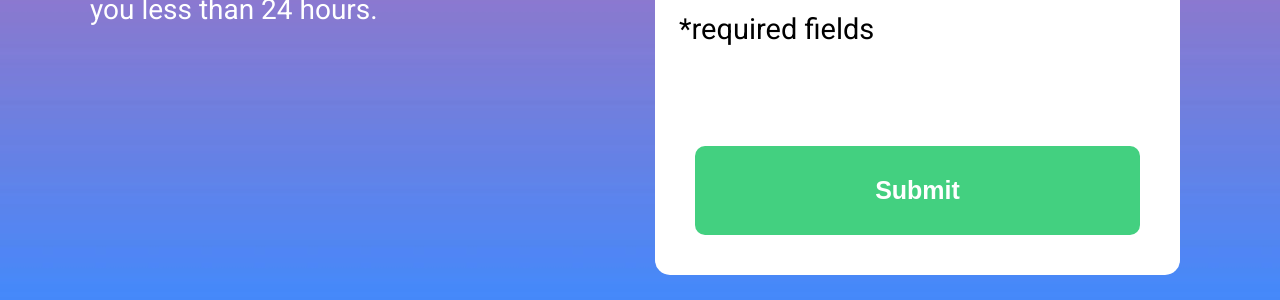
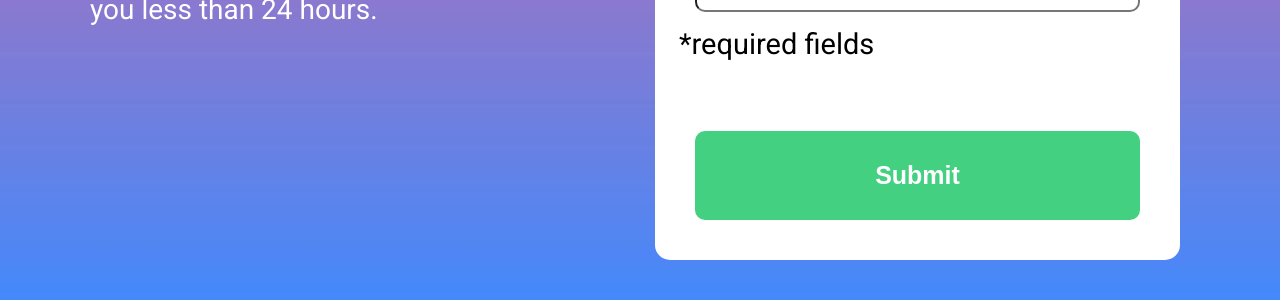
Before and after one commit to PedroHEAA/doubt-form, a plain HTML site: page index.html in a window 1280 px wide. Shown: the part 500-800 px from the top of the page. Drawn offline with Linux system fonts and the light colour scheme.

Commit message:
trying to make the css work on github pages

```diff
--- a/index.html
+++ b/index.html
@@ -4,9 +4,9 @@
 <head>
     <meta charset="UTF-8">
     <meta name="viewport" content="width=device-width, initial-scale=1.0">
-    <link rel="stylesheet" href="/src/css/reset.css">
-    <link rel="stylesheet" href="/src/css/style.css">
-    <link rel="stylesheet" href="/src/css/responsive.css">
+    <link rel="stylesheet" href="src/css/reset.css">
+    <link rel="stylesheet" href="src/css/style.css">
+    <link rel="stylesheet" href="src/css/responsive.css">
     <title>Form Challenge</title>
     <script defer src="src/js/index.js"></script>
 </head>
--- a/src/css/style.css
+++ b/src/css/style.css
@@ -48,7 +48,7 @@ main .form form{
     display: flex;
     flex-direction: column;
     background-color: #fff;
-    height: 750px;
+    height: 90%;
     width: 100%;
     padding: 40px 40px;
     border-radius: 15px;
```
